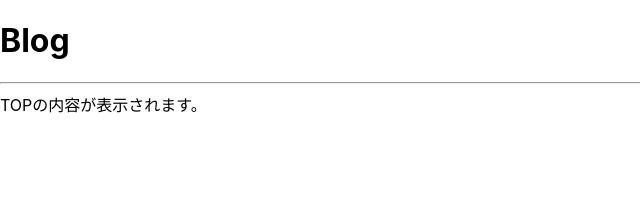
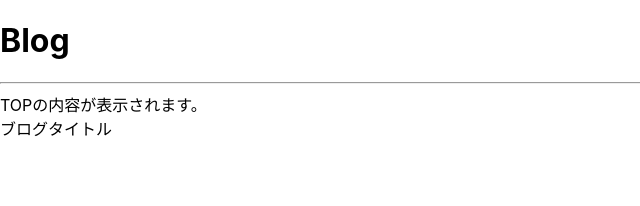
Before and after one commit to asa918yk/react-learning_blog, a React (Create React App) app: page / in a window 1280 px wide. Shown: the top 206 px of the page, without its empty margins (0-640 px from the left). Built offline with nearby package versions, Linux system fonts and the light colour scheme.

Commit message:
ブログ記事のリストを表示

```diff
--- a/src/BlogContext.js
+++ b/src/BlogContext.js
@@ -1,7 +1,10 @@
 import { createContext, useState } from "react";
 export const BlogContext = createContext();
 export function BlogProvider(props) {
-    const [articles, setArticles] = useState([]);
+    const [articles, setArticles] = useState([{
+        title: "ブログタイトル",
+        content: "ブログ本文が入ります。"
+    }]);
     const value = {articles, setArticles};
     return (
         <BlogContext.Provider value={value}>
--- /dev/null
+++ b/src/BlogItem.js
@@ -0,0 +1,5 @@
+export default function BlogItem({title}) {
+    return (
+        <div>{title}</div>
+    )
+}
--- a/src/BlogTop.js
+++ b/src/BlogTop.js
@@ -1,5 +1,14 @@
+import { useContext } from "react";
+import { BlogContext } from "./BlogContext";
+import BlogItem from "./BlogItem";
 export default function BlogTop() {
+    const {articles, setArticles} = useContext(BlogContext);
     return (
-        <div>TOPの内容が表示されます。</div>
+        <>
+            <div>TOPの内容が表示されます。</div>
+            {articles.map((article, index) =>
+                <BlogItem key={index} {...article}></BlogItem>
+            )}
+        </>
     );
 }
```
